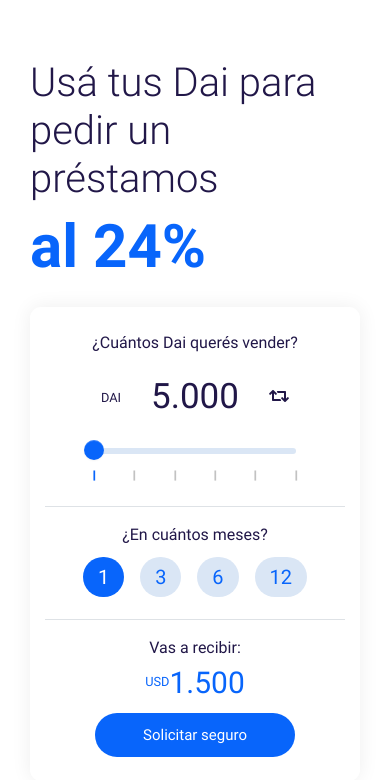
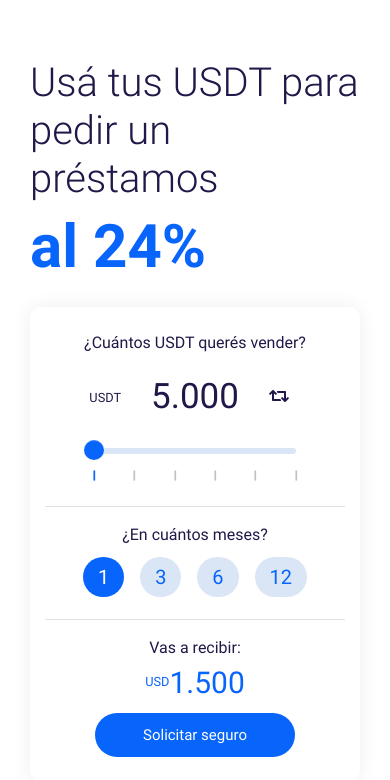
Before and after one commit to JHOD3/buenbit-calculator, a PHP site: page / in a window 390 px wide. Shown: the part 49-829 px from the top of the page. Run offline with PHP 8.4, Linux system fonts and the light colour scheme; some libraries are stand-ins or nearby versions.

Commit message:
Ajuste de texto

```diff
--- a/index.php
+++ b/index.php
@@ -66,13 +66,13 @@
             </div>
             <div class="col-md-5 pt-5 order-md-3 order-1 pl-md-5 align-items-center d-md-flex">
               <div class="d-md-none d-block mb-4">
-                <h1>Usá tus Dai para <br> pedir un préstamos</h1>
+                <h1>Usá tus USDT para <br> pedir un préstamos</h1>
                 <h2 class="font-60 text-primary font-weight-bold">al 24%</h2>
               </div>
               <div class="card pt-4 ml-md-4 col-md-11 px-md-0">
-                <p class="text-center">¿Cuántos Dai querés vender?</p>
+                <p class="text-center">¿Cuántos USDT querés vender?</p>
                 <div class="d-flex align-items-center">
-                  <div class="col-md-3 text-right"><small>DAI</small></div>
+                  <div class="col-md-3 text-right"><small>USDT</small></div>
                   <div class="col-md-6">
                     <div class="text-center align-items-center font-35 justify-content-center set_amount view_input_set"><span class="amount">5.000</span></div>
                     <div class="md-form set_amount my-0" style="display:none;">
--- a/simulador.php
+++ b/simulador.php
@@ -71,7 +71,7 @@
                         <div class="justify-content-center d-flex my-3 border-bottom pb-4">
                             <div class="col-md-12 mx-md-auto">
                                 <div class="d-flex align-items-center">
-                                    <div class="col-md-3 text-right"><small>DAI</small></div>
+                                    <div class="col-md-3 text-right"><small>USDT</small></div>
                                     <div class="col-md-6">
                                         <div class="text-center align-items-center font-35 justify-content-center set_amount view_input_set"><span class="amount">5</span></div>
                                         <div class="md-form set_amount" style="display: none;">
```
